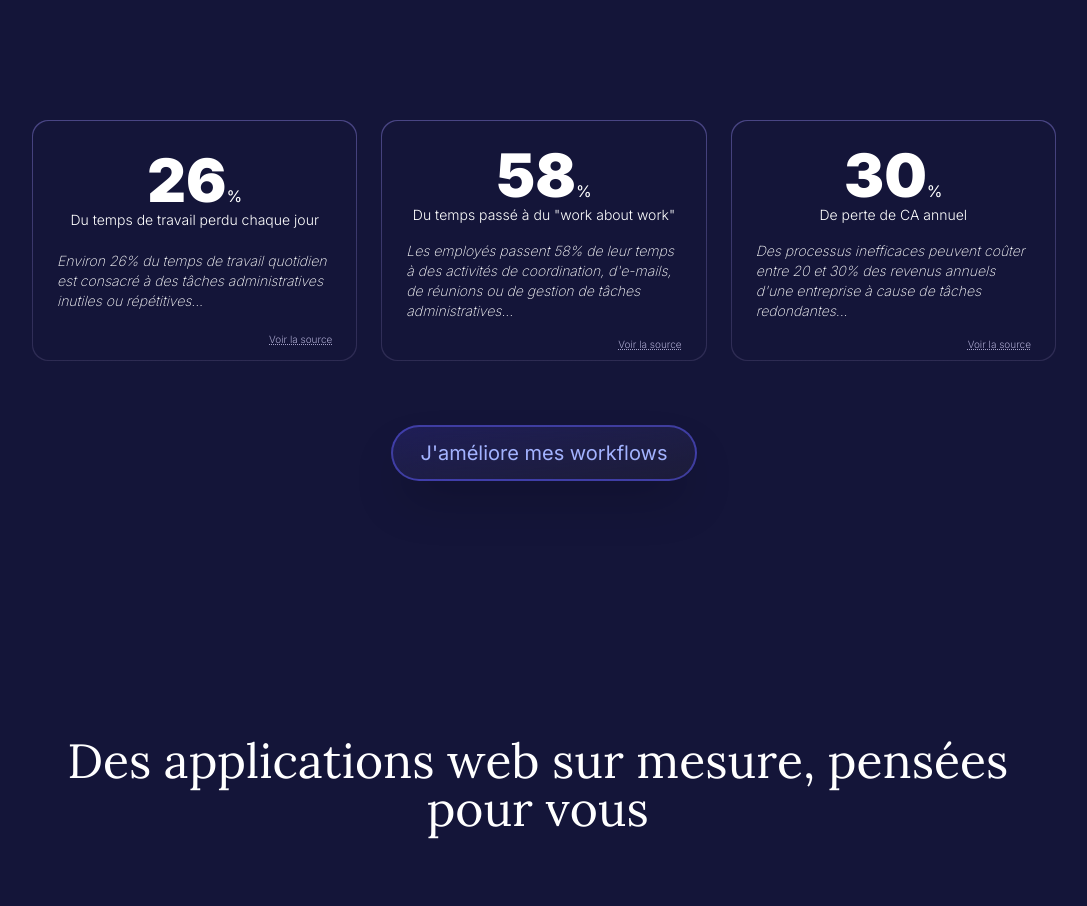
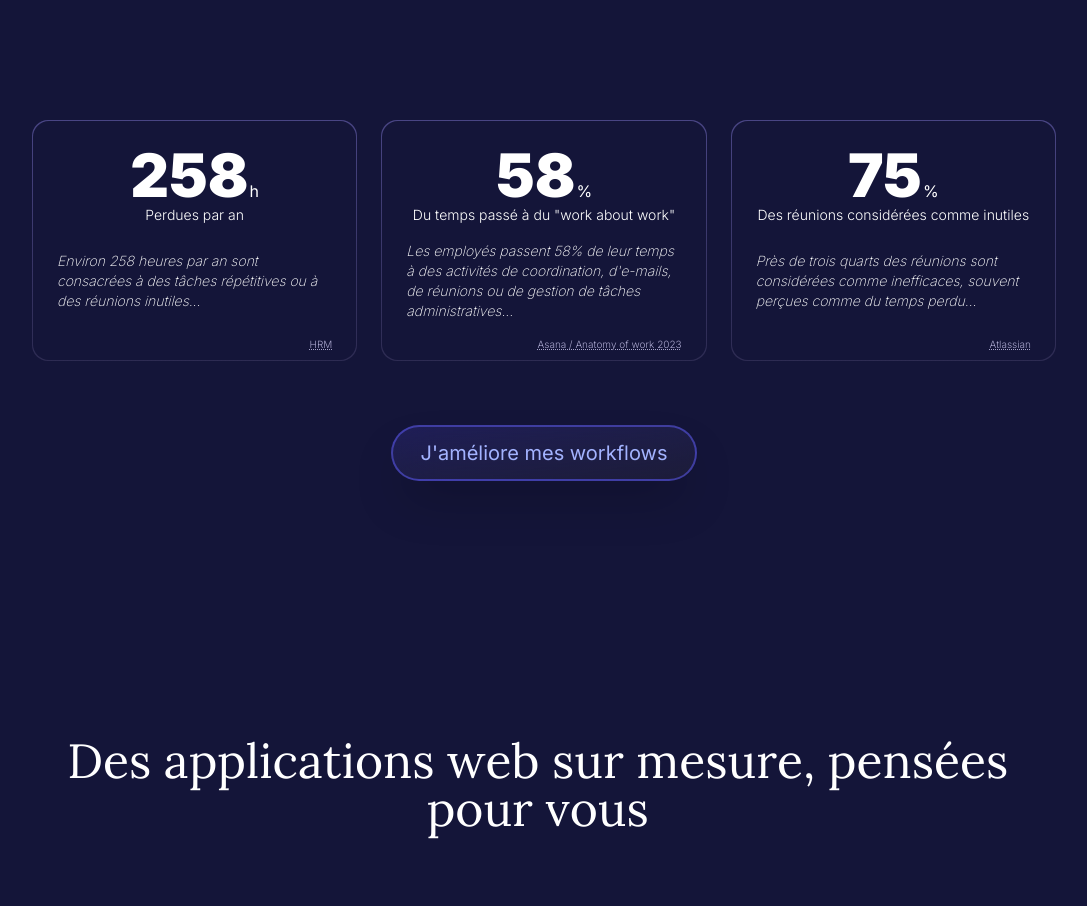
Before and after one commit to maxence-bbcn/portfolio, a React (Vite) app: page / in a window 1280 px wide. Shown: the part 2336-3242 px from the top of the page, without its empty margins (96-1183 px from the left). Built offline with nearby package versions, Linux system fonts and the light colour scheme.

Commit message:
source added

```diff
--- a/src/ui/components/AnimatedNumber.jsx
+++ b/src/ui/components/AnimatedNumber.jsx
@@ -2,7 +2,7 @@ import { animate } from "motion";
 import { useInView } from "motion/react";
 import { useEffect, useRef, useState } from "react";
 
-export default function AnimatedNumber({ value }) {
+export default function AnimatedNumber({ value, unit }) {
   const ref = useRef(null);
   const isInView = useInView(ref, { once: true, amount: 1 });
   const [displayValue, setDisplayValue] = useState(0);
@@ -21,7 +21,7 @@ export default function AnimatedNumber({ value }) {
   return (
     <p ref={ref} className="text-6xl font-black">
       {displayValue}
-      <span className="text-base font-normal">%</span>
+      <span className="pl-px text-base font-normal">{unit}</span>
     </p>
   );
 }
--- a/src/ui/pages/Homepage.jsx
+++ b/src/ui/pages/Homepage.jsx
@@ -12,25 +12,34 @@ const BrandRow = lazy(() => import("../components/BrandRow"));
 
 const statistics = [
   {
-    value: 26,
-    catchphrase: "Du temps de travail perdu chaque jour",
+    value: 258,
+    unit: "h",
+    catchphrase: "Perdues par an",
     content:
-      "Environ 26% du temps de travail quotidien est consacré à des tâches administratives inutiles ou répétitives...",
-    source: "",
+      "Environ 258 heures par an sont consacrées à des tâches répétitives ou à des réunions inutiles...",
+    source: "HRM",
+    sourceLink:
+      "https://www.hrmonline.com.au/section/featured/average-worker-spends-58-of-their-time-on-work-about-work/",
   },
   {
     value: 58,
+    unit: "%",
     catchphrase: 'Du temps passé à du "work about work"',
     content:
       "Les employés passent 58% de leur temps à des activités de coordination, d'e-mails, de réunions ou de gestion de tâches administratives...",
-    source: "",
+    source: "Asana / Anatomy of work 2023",
+    sourceLink:
+      "https://investors.asana.com/news-releases/news-release-details/asana-anatomy-work-global-index-2023-smart-collaboration-and",
   },
   {
-    value: 30,
-    catchphrase: "De perte de CA annuel",
+    value: 75,
+    unit: "%",
+    catchphrase: "Des réunions considérées comme inutiles",
     content:
-      "Des processus inefficaces peuvent coûter entre 20 et 30% des revenus annuels d'une entreprise à cause de tâches redondantes...",
-    source: "",
+      "Près de trois quarts des réunions sont considérées comme inefficaces, souvent perçues comme du temps perdu…",
+    source: "Atlassian",
+    sourceLink:
+      "https://fortune.com/2024/03/21/meetings-productivity-ineffective-atlassian-report/",
   },
 ];
 
@@ -292,19 +301,21 @@ export default function Homepage() {
                 key={index}
                 className="border-primary-gradient w-full rounded-2xl p-px sm:max-w-2/3 md:w-3/5"
               >
-                <div className="bg-primary-bg flex h-full w-full flex-col items-center gap-4 rounded-2xl px-6 pt-6 pb-2 md:justify-evenly">
+                <div className="bg-primary-bg flex h-full w-full flex-col items-center gap-4 rounded-2xl px-6 pt-6 pb-2 md:justify-between">
                   <div className="flex flex-col items-center gap-0">
-                    <AnimatedNumber value={stat.value} />
+                    <AnimatedNumber value={stat.value} unit={stat.unit} />
                     <p className="text-sm">{stat.catchphrase}</p>
                   </div>
                   <p className="text-sm font-extralight italic">
                     {stat.content}
                   </p>
                   <a
-                    href={stat.source}
+                    href={stat.sourceLink}
+                    target="_blank"
                     className="text-2xs text-primary-200 self-end underline decoration-dotted"
+                    rel="noreferrer"
                   >
-                    Voir la source
+                    {stat.source}
                   </a>
                 </div>
               </div>
```
